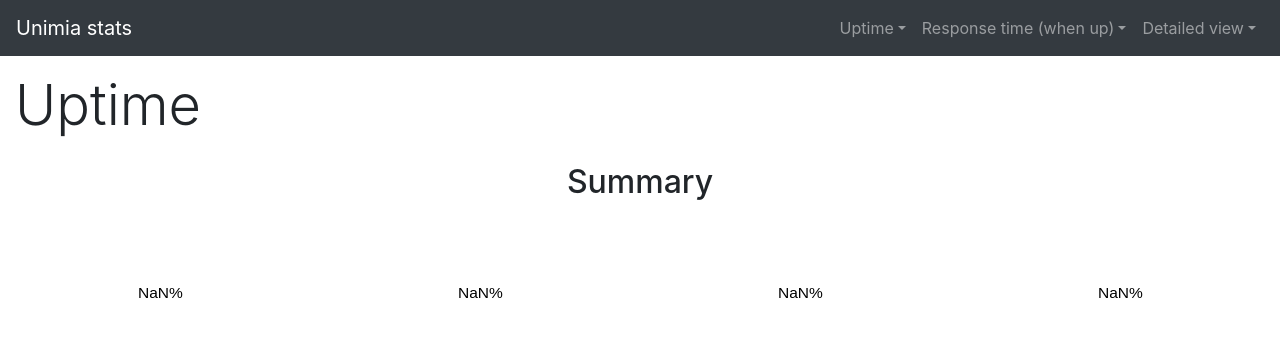
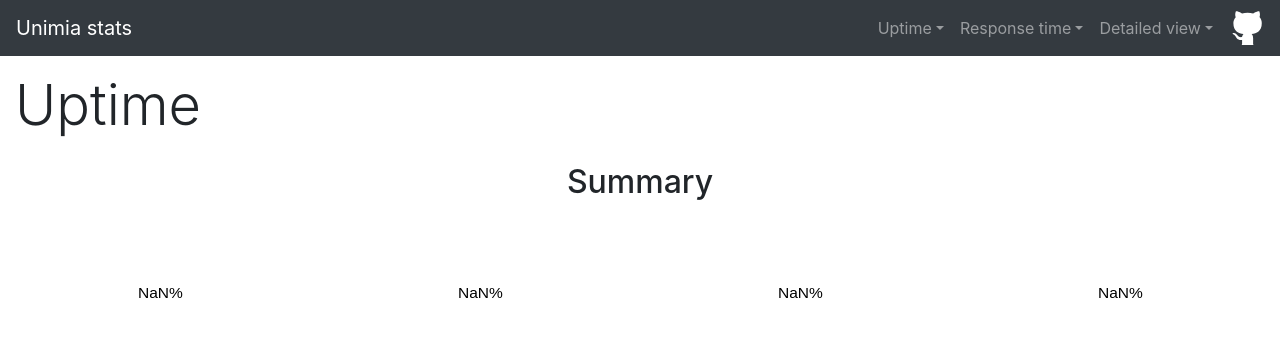
Before and after one commit to jacopotediosi/Unimia-stats, a PHP site: page / in a window 1280 px wide. Shown: the top 362 px of the page. Run offline with PHP 8.4, Linux system fonts and the light colour scheme; data that the repository does not hold is empty.

Commit message:
Added github button to navbar

```diff
--- a/public_html/index.php
+++ b/public_html/index.php
@@ -155,15 +155,38 @@ while ($row = mysqli_fetch_assoc($detailed_view_time)) {
 		<link rel="stylesheet" href="https://cdnjs.cloudflare.com/ajax/libs/bootstrap-datepicker/1.9.0/css/bootstrap-datepicker3.standalone.min.css" integrity="sha512-p4vIrJ1mDmOVghNMM4YsWxm0ELMJ/T0IkdEvrkNHIcgFsSzDi/fV7YxzTzb3mnMvFPawuIyIrHcpxClauEfpQg==" crossorigin="anonymous">
 
 		<style type="text/css">
-			.datepicker, .table-condensed {
-				width: 300px;
-				height: 300px;
-			}
+			/* Navbar & scroll to anchor fix */
 			html {
 				scroll-padding-top: 56px;
 			}
 			body {
 				padding-top: 56px;
+			}
+			/* Datepicker */
+			.datepicker, .table-condensed {
+				width: 300px;
+				height: 300px;
+			}
+			/* Github corner */
+			.github-corner {
+				margin-top: 2px;
+			}
+			.github-corner:hover .octo-arm {
+				animation:octocat-wave 560ms ease-in-out
+			}
+			.github-corner svg {
+				fill:#343A40;
+				color:#fff;
+				border: 0;
+			}
+			@keyframes octocat-wave {
+				0%,100% {transform:rotate(0)}
+				20%,60% {transform:rotate(-25deg)}
+				40%,80% {transform:rotate(10deg)}
+			}
+			@media (max-width:500px) {
+				.github-corner:hover .octo-arm {animation:none}
+				.github-corner .octo-arm {animation:octocat-wave 560ms ease-in-out}
 			}
 		</style>
 	</head>
@@ -187,7 +210,7 @@ while ($row = mysqli_fetch_assoc($detailed_view_time)) {
 						</div>
 					</li>
 					<li class="nav-item dropdown">
-						<a class="nav-link dropdown-toggle" href="#" data-toggle="dropdown">Response time (when up)</a>
+						<a class="nav-link dropdown-toggle" href="#" data-toggle="dropdown">Response time</a>
 						<div class="dropdown-menu">
 							<a class="dropdown-item" href="#response_time_summary">Summary</a>
 							<a class="dropdown-item" href="#response_time_last_n_months">In last 3 months</a>
@@ -203,6 +226,15 @@ while ($row = mysqli_fetch_assoc($detailed_view_time)) {
 							<a class="dropdown-item" href="#detailed_view_response_time">Response time on selected date</a>
 							<a class="dropdown-item" href="#detailed_view_time_graph">Data collected on selected date</a>
 						</div>
+					</li>
+					<li class="nav-item">
+						<a href="https://github.com/jacopotediosi/Unimia-stats" class="github-corner ml-sm-2 ml-0 d-block" aria-label="View source on GitHub" title="View source on GitHub" target="_blank">
+							<!-- SVG made from Tim Holman, https://tholman.com/github-corners/ -->
+							<svg width="35" height="35" viewBox="115 50 95 90" aria-hidden="true">
+								<path d="M155.618 127.341C139.174 132.47 134.779 121.995 134.779 121.995C131.422 115.261 127.317 113.775 127.317 113.775C121.425 110.528 127.419 110.075 127.419 110.075C133.45 110.044 137.196 115.537 137.196 115.537C143.415 124.149 151.658 121.015 155.096 118.94" fill="currentColor" style="transform-origin: 149px 121px;" class="octo-arm"/>
+								<path d="M146.84 143.77C146.84 143.912 150.517 142.215 150.517 140.659L150.588 121.072C151.153 117.113 152.709 114.426 154.477 112.941C141.042 111.385 126.97 106.223 126.9 83.101C126.97 76.525 129.304 71.08 133.193 66.908C132.486 65.352 130.435 59.2 133.759 50.927C133.759 50.927 138.779 49.301 150.376 57.079C155.113 55.736 160.275 55.099 165.437 55.029C170.528 55.029 175.761 55.736 180.569 57.15C192.095 49.301 197.186 50.857 197.186 50.857C200.439 59.2 198.388 65.352 197.752 66.837C201.641 71.151 203.974 76.454 203.974 83.101C203.974 106.294 189.832 111.385 176.397 112.941C178.518 114.779 180.498 118.456 180.498 124.113L180.428 140.588C180.428 142.286 184.67 143.983 184.741 143.77Z" fill="currentColor" class="octo-body"/>
+							</svg>
+						</a>
 					</li>
 				</ul>
 			</div>
```
